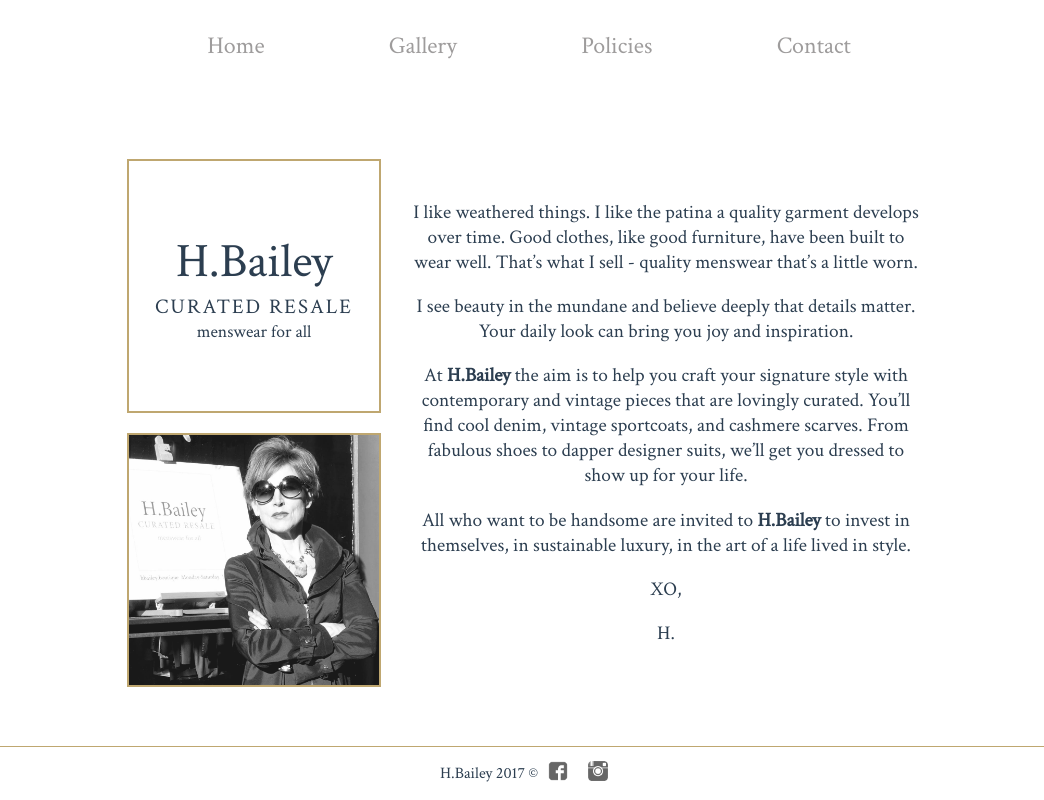
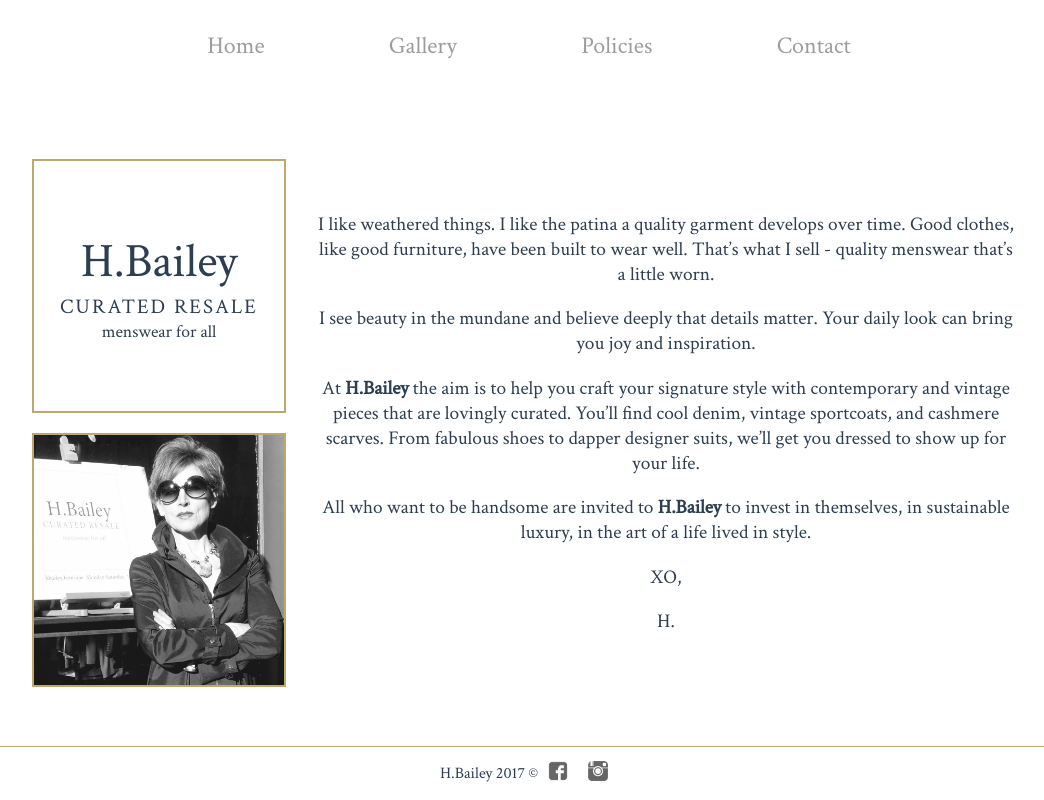
Before and after one commit to nigelorion/hbailey, a Vue app: page /#/ in a window 1280 px wide. Shown: the whole page, without its empty margins (111-1155 px from the left). Built offline with nearby package versions, Linux system fonts and the light colour scheme.

Commit message:
update bio section sizing on homepage

```diff
--- a/src/components/Home.vue
+++ b/src/components/Home.vue
@@ -129,7 +129,7 @@ img {
 
 .bio {
   font-size: 1.1em;
-  width: 510px;
+  width: 700px;
   text-align: center;
   border-top: solid 1px rgb(191, 167, 112);
   margin-top: 10px;
```
